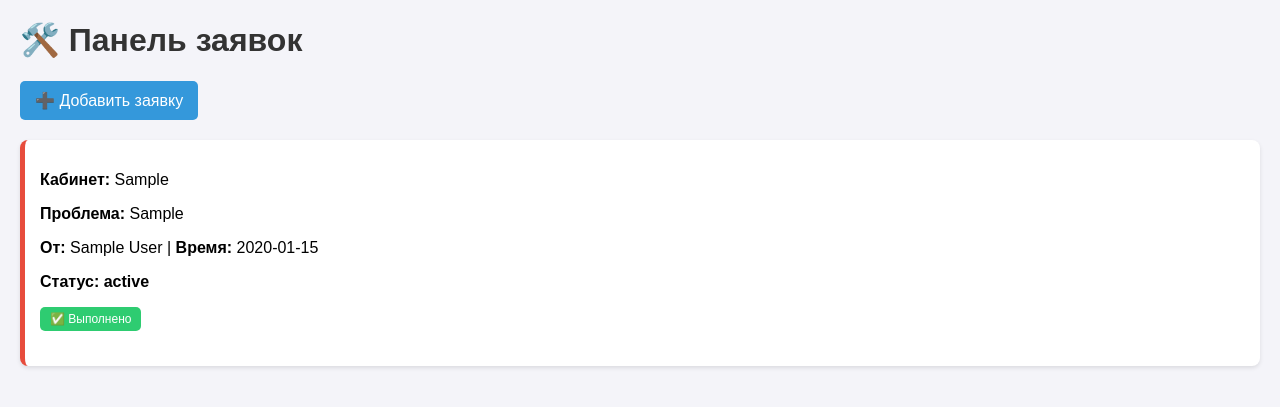
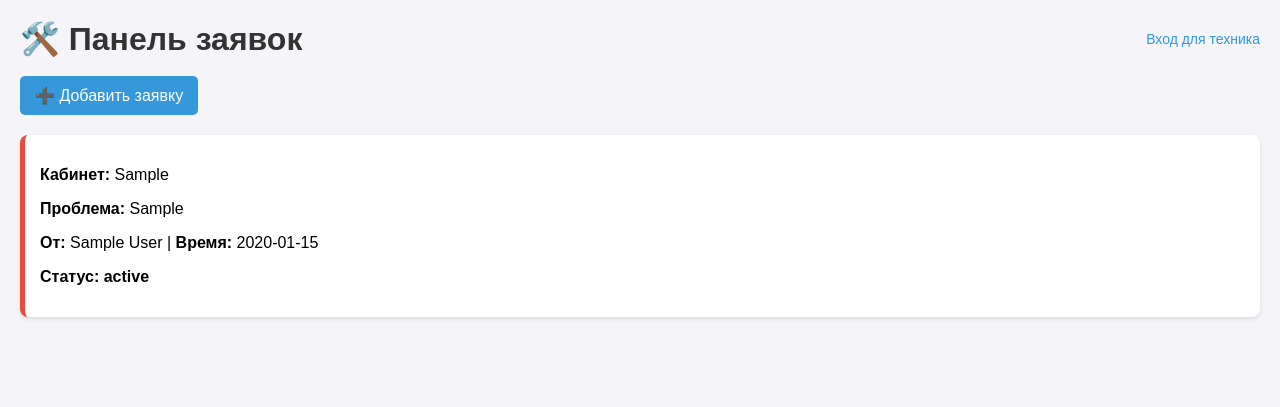
Before and after one commit to ARTERIO0/school-tickets, a Flask app: page / in a window 1280 px wide. Shown: the top 407 px of the page. Run offline with Flask 3, Linux system fonts and the light colour scheme; tables that the repository leaves empty hold one stand-in row (values such as "Sample post").

Commit message:
Update index.html

```diff
--- a/templates/index.html
+++ b/templates/index.html
@@ -5,19 +5,36 @@
     <title>Заявки техников</title>
     <style>
         body { font-family: Arial, sans-serif; background: #f4f4f9; margin: 20px; }
-        h1 { color: #333; }
+        .header { display: flex; justify-content: space-between; align-items: center; }
+        h1 { color: #333; margin: 0; }
+        .auth-links a { text-decoration: none; color: #3498db; font-size: 14px; margin-left: 15px; }
+        .auth-links a:hover { text-decoration: underline; }
         .ticket { background: white; border-radius: 8px; padding: 15px; margin-bottom: 10px; box-shadow: 0 2px 4px rgba(0,0,0,0.1); }
         .ticket.new { border-left: 5px solid #e74c3c; }
         .ticket.done { border-left: 5px solid #2ecc71; opacity: 0.7; }
         .status { font-weight: bold; }
         .btn { display: inline-block; padding: 10px 15px; background: #3498db; color: white; text-decoration: none; border-radius: 5px; margin-bottom: 20px; }
         .btn:hover { background: #2980b9; }
-        .resolve-btn { background: #2ecc71; padding: 5px 10px; font-size: 12px; }
+        .resolve-btn { background: #2ecc71; padding: 5px 10px; font-size: 12px; margin-top: 10px; }
+        .resolve-btn:hover { background: #27ae60; }
     </style>
 </head>
 <body>
-    <h1>🛠️ Панель заявок</h1>
+    <div class="header">
+        <h1>🛠️ Панель заявок</h1>
+        <div class="auth-links">
+            {% if session.get('logged_in') %}
+                <span style="font-size: 14px; color: #666;">Режим техника</span>
+                <a href="/logout">Выйти</a>
+            {% else %}
+                <a href="/login">Вход для техника</a>
+            {% endif %}
+        </div>
+    </div>
+
+    <br>
     <a href="/add" class="btn">➕ Добавить заявку</a>
+
     <div>
         {% for ticket in tickets %}
             <div class="ticket {{ 'done' if ticket[4] == 'Выполнено' else 'new' }}">
@@ -25,7 +42,9 @@
                 <p><strong>Проблема:</strong> {{ ticket[2] }}</p>
                 <p><strong>От:</strong> {{ ticket[3] }} | <strong>Время:</strong> {{ ticket[5] }}</p>
                 <p><strong>Статус:</strong> <span class="status">{{ ticket[4] }}</span></p>
-                {% if ticket[4] != 'Выполнено' %}
+
+                <!-- Кнопка видна только если вошел техник -->
+                {% if session.get('logged_in') and ticket[4] != 'Выполнено' %}
                     <a href="/resolve/{{ ticket[0] }}" class="btn resolve-btn">✅ Выполнено</a>
                 {% endif %}
             </div>
```
